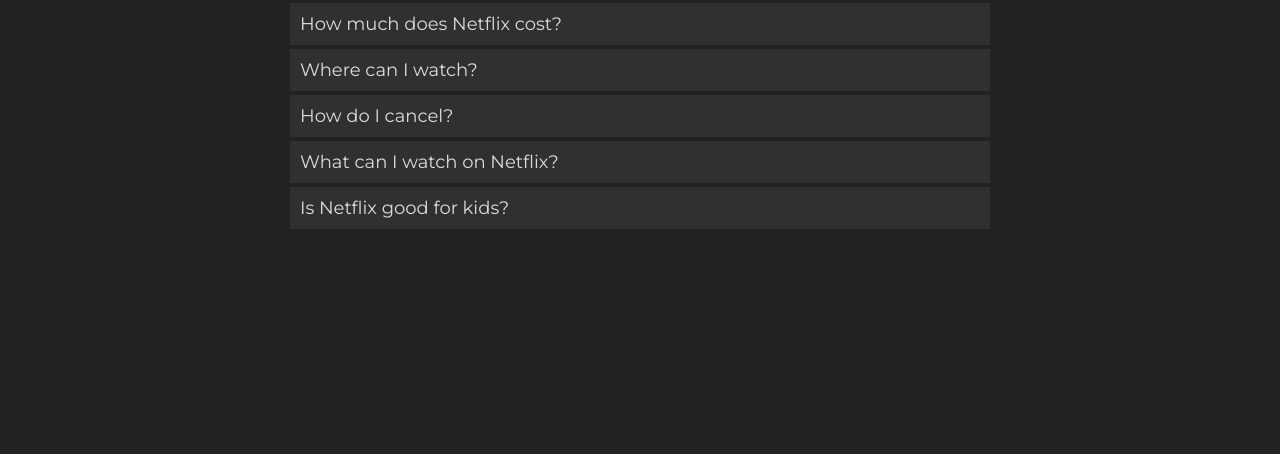
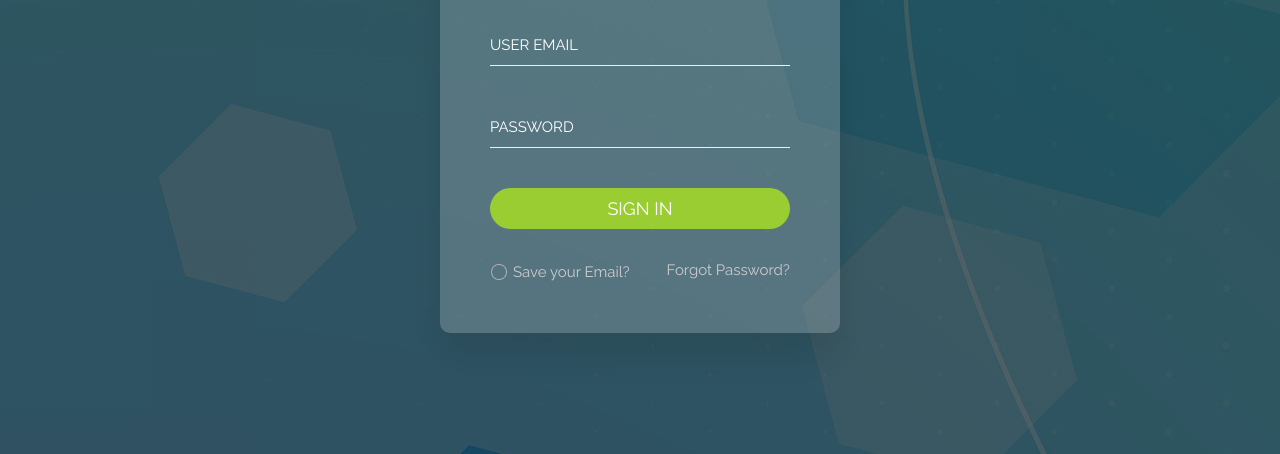
Before and after one commit to Yangjisung/Yang_pub, a plain HTML site: page 2part/JS,JQ 유효성 체크 애니메이션 로그인 폼.HTML in a window 1280 px wide. Shown: the part 346-800 px from the top of the page. Drawn offline with nearby package versions, Linux system fonts and the light colour scheme; some icons are missing.

Commit message:
feature/94_jisung_pub2_22.06.07

```diff
--- a/2part/2섹션_유효성 체크 애니메이션 로그인 폼.css
+++ b/2part/2섹션_유효성 체크 애니메이션 로그인 폼.css
@@ -1,92 +1,157 @@
 /* Google Web Font */
-@import url('https://fonts.googleapis.com/css?family=Montserrat:300,400,500&display=swap');
+@import url('https://fonts.googleapis.com/css?family=Raleway&display=swap');
+
 /* XEION CDN */
 @import url('http://cdn.jsdelivr.net/npm/xeicon@2.3.3/xeicon.min.css');
 
-* {
-    box-sizing: border-box;
+*{
+    font-family: 'Raleway', sans-serif;
 }
+
 body {
-    font-family: 'Montserrat', sans-serif;
-    font-size: 18px;
     margin: 0;
-    background-color: #222;
-    color: gainsboro;
-    left: 1.6em;
+    font-size: 15px;
+    line-height: 1.5em;
+    color: #222;
+    background: url(/images/background.jpg) no-repeat center center fixed;
+    display: flex;
+    justify-content: center;
+    align-items: center;
+    height: 100vh;
+}
+body:before{
+    content: '';
+    position: absolute;
+    top: 0;
+    left: 0;
+    width: 100%;
+    height: 100%;
+    background-color: rgba(0, 0, 0, 0.6);
 }
 
 a {
     text-decoration:none;
-    color: gainsboro;
-}
-/* NetFlix Accordian */
-
-.faq .inner {
-    width: 700px;
-    margin: auto;
-}
-.faq .inner h1 {
-    text-align: center;
-    font-weight: 500;
-    font-size: 2em;
-    margin-bottom: 50px;
+    color: #222;
 }
 
-.faq-title {
-    background-color: #303030;
-    padding: 10px;
-    cursor: pointer;
-    margin-bottom: 4px;
+/* login form */
+
+.login {
+    text-align: center;
+    position: relative;
+    box-sizing: border-box;
+    box-shadow: 0 25px 40px rgba(0, 0, 0, 0.1);
+    width: 400px;
+    padding: 50px;
+    border-radius: 10px;
+    background-color: rgba(255, 255, 255, 0.192);
+    color:#fff
+}
+.login img {
+    width: 100px;
+}
+.login h1 {
+    font-size: 2em;
+}
+.input-field {
     position: relative;
 }
-.faq-title:hover,
-.faq-title.active {
-    background-color: #34495e;
+.input-field input {
+    width: 100%;
+    padding: 10px 0;
+    background-color: transparent;
+    border: none;
+    outline: none;
+    border-bottom: 1px solid #eee;
+    margin: 20px 0;
+    color: #fff;
+    font-size: 18px;
 }
-.faq-title::after {
-    content: '\e9c5';
-    font-family: xeicon;
+.input-field span {
     position: absolute;
-    width: 20px;
-    height: 20px;
-    right: 10px;
-    top: 11px;
-    transition: 0.35s;
+    left: 0;
+    top: 30px;
+    pointer-events: none;
+    transition: 0.5s;
 }
-.faq-title.active::after {
-    transform: rotate(45deg);
+.button-field input {
+    background-color: yellowgreen;
+    color: #fff;
+    border: none;
+    border-radius: 30px;
+    width: 100%;
+    padding: 10px;
+    font-size: 18px;
+    text-transform: uppercase;
+    margin-top: 20px;
+    cursor: pointer;
+}
+.add-info {
+    /* border: 1px solid red; */
+    overflow: hidden;
+    margin-top: 30px;
+}
+.add-info label {
+    float:left;
+    cursor: pointer;
+    color: #ccc;
+}
+.add-info a {
+    float: right;
+    color: #ccc;
+}
+.add-info a:hover {
+    text-decoration: underline;
 }
 
-/* xeicon 활용법#1 - i태그 */
-/* .faq-title i {
-    font-size: 15px;
-    float: right;
-    transition: 0.35s;
-} */
-/* .faq-title.active i {
-    transform: rotate(45deg);
-} */
+/* Input Field */
+.input-field input:focus + span,
+.input-field input:valid + span {
+  top: 0;
+  font-size: 12px;
+  color: royalblue;
+  font-weight: bold;
+}
 
-/* xeicon 활용법#2 - 유니코드 */
-/* .faq-title em {
-    border: 1px solid #fff;
-    width: 20px;
-    height: 20px;
-    float: right;
-    font-style: normal;
-    transition: 0.35s;
-} */
-/* .faq-title em:before {
-    content: '\e9c5';
-    font-family: xeicon;
+.input-field span.warning {
+    color: crimson !important;
+    animation: warning 0.3s ease-in-out 2;
 }
-.faq-title.active em {
-    transform: rotate(45deg);
-} */
 
-.faq-content {
-    background-color: #303030;
-    padding: 10px;
-    margin-bottom: 5px;
+@keyframes warning {
+    0%,100% {
+        transform: translateX(-5px);
+    }
+    25% {
+        transform: translateX(5px);
+    }
+    50% {
+        transform: translateX(-5px);
+    }
+    75% {
+        transform: translateX(5px);
+    }
+}
+
+/* custom checkbox */
+#save-email {
     display: none;
 }
+
+#save-email + em {
+    width: 18px;
+    height: 18px;
+    display: inline-block;
+    margin-right: 5px;
+    /* vertical-align: middle;
+    margin-top: -2px; */
+    transform: translatey(4px);
+    background:url(/images/icon-checkbox.png) no-repeat;
+    background-position: left;
+}
+#save-email:checked + em {
+    background-position: right;
+}
+#save-email:checked + em + span {
+    color: #1bbe93;
+}
--- a/2part/JS,JQ 유효성 체크 애니메이션 로그인 폼.HTML
+++ b/2part/JS,JQ 유효성 체크 애니메이션 로그인 폼.HTML
@@ -7,57 +7,67 @@
     <!-- jQuery CDN -->
     <script src="https://code.jquery.com/jquery-3.5.1.min.js"></script>
     <link rel="stylesheet" href="/2섹션_유효성 체크 애니메이션 로그인 폼.css">
-    <title>넷플릭스 FAQ</title>
+    <link rel="icon" href="/images/logo-favicon.png">
+    <title>유효성 체크 애니메이션(제이쿼리)</title>
 </head>
 <body>
-  <section class="faq">
-      <div class="inner">
-          <h1>Frequently Asked Questions</h1>
-          <article class="accordion">
-              <div class="faq-title">What is Netflix?</div>
-              <div class="faq-content">
-                  Netflix is a streaming service that offers a wide variety of award-winning TV shows, movies, anime, documentaries, and more on thousands of internet-connected devices.
-                  <br><br>
-                  You can watch as much as you want, whenever you want without a single commercial – all for one low monthly price. There's always something new to discover and new TV shows and movies are added every week!
+
+<section class="login">
+  <img src="/images/logo-favicon.png" alt="CodingWorks Logo">
+  <h1>CodingWorks Login</h1>
+  <form action="">
+    <div class="input-field">
+     <input type="email" id="userid" autocomplete="off" required><span>USER EMAIL</span>
     </div>
-              <div class="faq-title">How much does Netflix cost?</div>
-              <div class="faq-content">
-                  Watch Netflix on your smartphone, tablet, Smart TV, laptop, or streaming device, all for one fixed monthly fee. Plans range from KRW9,500 to KRW14,500 a month. No extra costs, no contracts.
+    <div class="input-field">
+      <input type="password" id="userpw" required maxlength="12" minlength="8"><span>PASSWORD</span>
      </div>
-              <div class="faq-title">Where can I watch?</div>
-              <div class="faq-content">
-                Watch anywhere, anytime, on an unlimited number of devices. Sign in with your Netflix account to watch instantly on the web at netflix.com from your personal computer or on any internet-connected device that offers the Netflix app, including smart TVs, smartphones, tablets, streaming media players and game consoles.
-                <br><br>
-                You can also download your favorite shows with the iOS, Android, or Windows 10 app. Use downloads to watch while you're on the go and without an internet connection. Take Netflix with you anywhere.
+     <div class="button-field">
+      <input type="submit" value="Sign In" id="login-btn">
      </div>
-              <div class="faq-title">How do I cancel?</div>
-              <div class="faq-content">
-                Netflix is flexible. There are no pesky contracts and no commitments. You can easily cancel your account online in two clicks. There are no cancellation fees – start or stop your account anytime.
-                <br><br>
-                Netflix has an extensive library of feature films, documentaries, TV shows, anime, award-winning Netflix originals, and more. Watch as much as you want, anytime you want.
+     <div class="add-info">
+       <label>
+         <input type="checkbox" id="save-email"><em></em><span>Save your Email?</span>
+       </label>
+       <a href="#none">Forgot Password?</a>
      </div>
-              <div class="faq-title">What can I watch on Netflix?</div>
-              <div class="faq-content">
-                Netflix has an extensive library of feature films, documentaries, TV shows, anime, award-winning Netflix originals, and more. Watch as much as you want, anytime you want.
-              </div>
-              <div class="faq-title">Is Netflix good for kids?</div>
-              <div class="faq-content">
-                The Netflix Kids experience is included in your membership to give parents control while kids enjoy family-friendly TV shows and movies in their own space.
-                <br><br>
-                Kids profiles come with PIN-protected parental controls that let you restrict the maturity rating of content kids can watch and block specific faq-titles you don’t want kids to see.
-              </div>
-          </article>
-      </div>
+  </form>
 </section>
+
 <script>
-      $('.faq-content').eq(0).show()
-      $('.faq-title').eq(0).addClass('active')
-      $('.faq-title').click(function(){
-          $(this).addClass('active')
-          $(this).siblings('.faq-title').removeClass('active')
-          $(this).next('.faq-content').slideDown()
-          $(this).siblings('.faq-title').next().slideUp()
+  // var userId = $('#userid');
+  // var userPw = $('#userpw');
+  // var loginBtn = $('#login-btn');
+
+  // var $userId = $('#userid');
+  // var $userPw = $('#userpw');
+  // var $loginBtn = $('#login-btn');
+
+    var userId = $('#userid'),
+        userPw = $('#userpw'),
+        loginBtn = $('#login-btn');
+
+    loginBtn.click(function(){
+      if(userId.val() == '') {
+      userId.next('span').addClass('warning');
+      setTimeout(function(){
+        userId.next('span').removeClass('warning')
+      }, 1500)
+      }
+      else if(userPw.val() == '') {
+        userPw.next('span').addClass('warning');
+      }
     })
+      // if(조건) {
+      //   실행구문
+      // }
+      // else if (조건) {
+      //   실행구문
+      // }
+      // else {
+      //   실행구문
+      // }
+
 </script>
 </body>
 </html>
```
Lines whose indentation alone changed are shown as unchanged.
